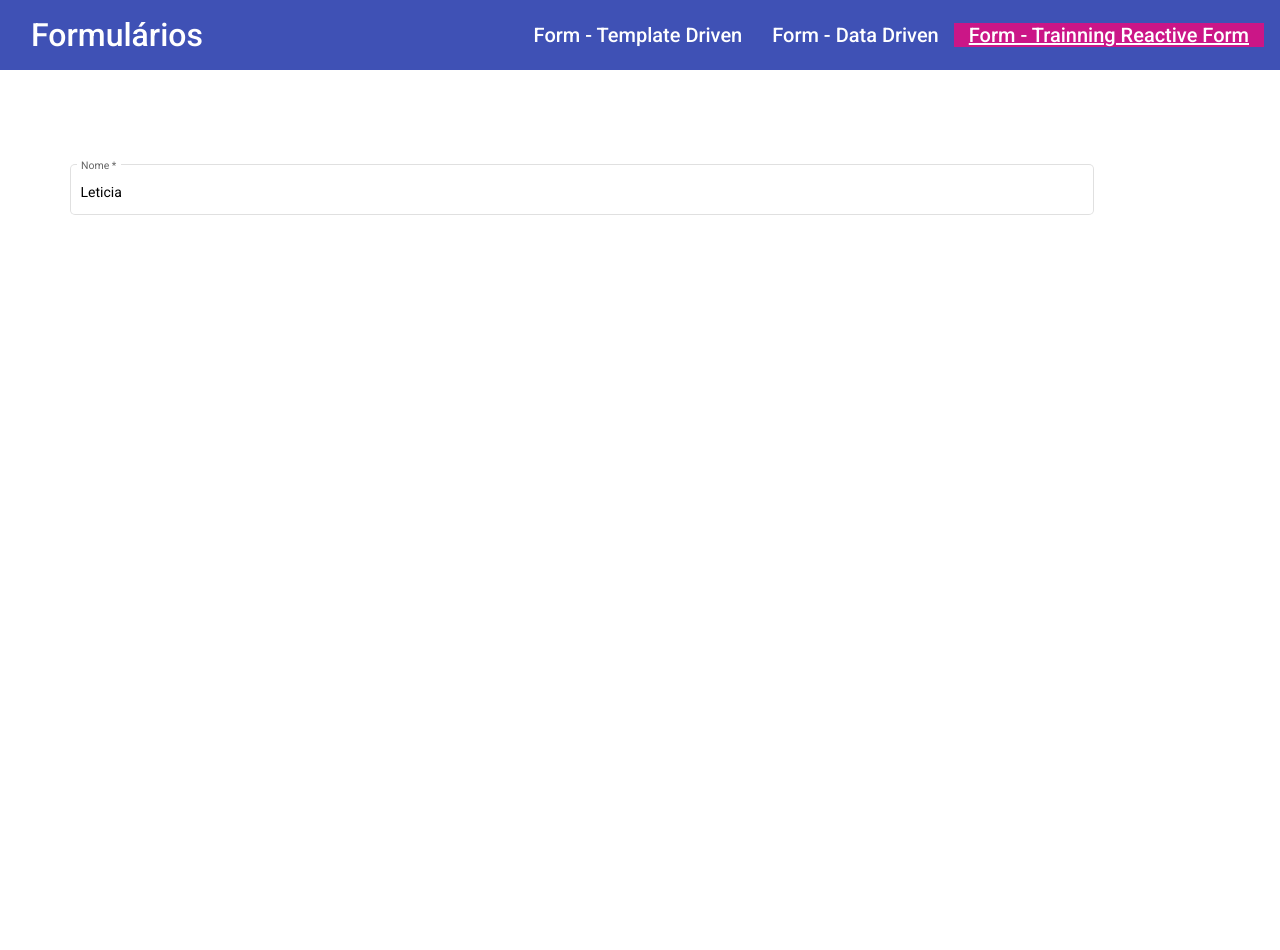
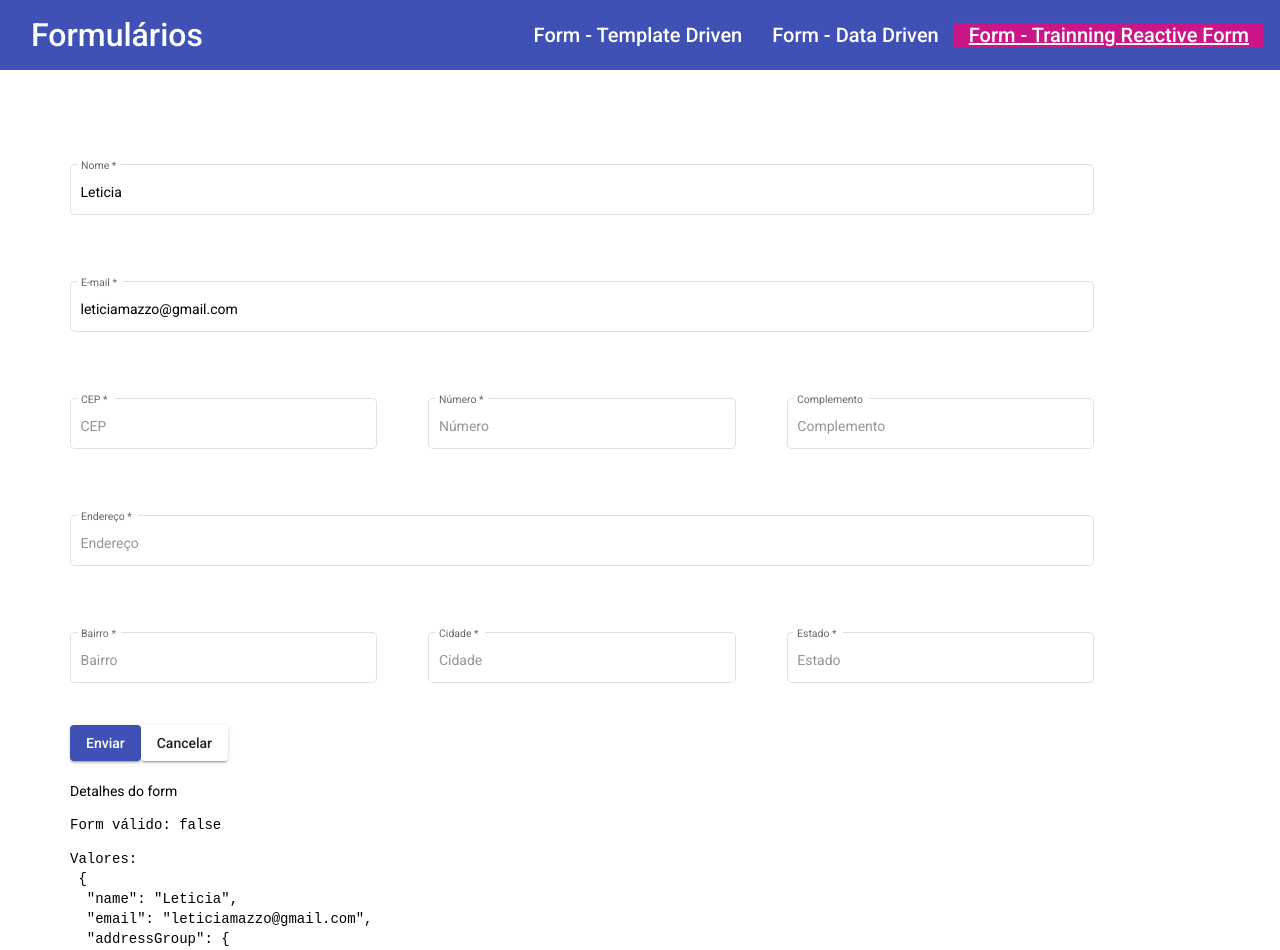
Before and after one commit to leticiamazzo/course-angular, an Angular app in the folder forms/: page /trainningReactiveForm in a window 1280 px wide. Shown: the top 950 px of the page. Before the commit the page ends 800 px from the top, so only its background shows below. Built offline with nearby package versions, Linux system fonts and the light colour scheme.

Commit message:
complete address when type zip code

```diff
--- a/forms/src/app/app.module.ts
+++ b/forms/src/app/app.module.ts
@@ -14,13 +14,12 @@ import { MatToolbarModule } from '@angular/material/toolbar';
 import { FormsModule, ReactiveFormsModule } from '@angular/forms';
 import { DataFormModule } from './data-form/data-form.module';
 import { SharedModule } from './shared/shared.module';
-import { TrainningReactiveFormComponent } from './trainning-reactive-form/trainning-reactive-form.component';
+import { TrainningReactiveFormModule } from './trainning-reactive-form/trainning-reactive-form.module';
 
 @NgModule({
   declarations: [
     AppComponent,
     TemplateFormComponent,
-    TrainningReactiveFormComponent,
   ],
   imports: [
     BrowserModule,
@@ -37,7 +36,8 @@ import { TrainningReactiveFormComponent } from './trainning-reactive-form/trainn
     MatInputModule,
     MatToolbarModule,
 
-    DataFormModule // 3FM - importa módulo para ter acesso
+    DataFormModule, // 3FM - importa módulo para ter acesso
+    TrainningReactiveFormModule
   ],
   providers: [
     {provide: MAT_FORM_FIELD_DEFAULT_OPTIONS, useValue: {floatLabel: 'always'}}
--- a/forms/src/app/data-form/data-form.component.ts
+++ b/forms/src/app/data-form/data-form.component.ts
@@ -43,6 +43,7 @@ export class DataFormComponent implements OnInit {
 
     // 2ª
     // Injeta FormBuilder no constructor
+    // Referencia variável form e atribui a ela a instância do tipo FormGroup()
     this.form = this.formBuilder.group({
       // 8FM - Adiciona validações
       name: [null, [Validators.required, Validators.min(2), Validators.max(30)]],
--- a/forms/src/app/data-form/data-form.module.ts
+++ b/forms/src/app/data-form/data-form.module.ts
@@ -6,6 +6,7 @@ import { MatButtonModule } from '@angular/material/button';
 import { MatFormFieldModule } from '@angular/material/form-field';
 import { MatInputModule } from '@angular/material/input';
 import { SharedModule } from '../shared/shared.module';
+import { HttpClientModule } from '@angular/common/http';
 
 
 
@@ -16,6 +17,7 @@ import { SharedModule } from '../shared/shared.module';
   imports: [
     CommonModule,
     ReactiveFormsModule, // 2FM - p/ trabalhar com formulários reativos, precisa importar ReactiveFormsModule
+    HttpClientModule,
 
     FormsModule,
     MatButtonModule,
--- a/forms/src/app/trainning-reactive-form/trainning-reactive-form.component.html
+++ b/forms/src/app/trainning-reactive-form/trainning-reactive-form.component.html
@@ -1,10 +1,67 @@
 <div class="example-container">
-    <form [formGroup]="form">
-        <!--  (ngSubmit)="onSubmit()" -->
+    <form [formGroup]="form" (ngSubmit)="onSubmit()">
         <mat-form-field appearance="outline" >
             <mat-label>Nome</mat-label>
             <input matInput type="text" placeholder="Nome" id="name" formControlName="name">
-          </mat-form-field>
+        </mat-form-field>
 
+        <mat-form-field appearance="outline" >
+            <mat-label>E-mail</mat-label>
+            <input matInput type="text" placeholder="pat@example.com" formControlName="email">
+        </mat-form-field>
+
+        <div formGroupName="addressGroup">
+            <div class="line">
+              <mat-form-field appearance="outline">
+                <mat-label>CEP</mat-label>
+                <input matInput type="text" placeholder="CEP" id="cep" formControlName="cep" (blur)="consultCEP()">
+              </mat-form-field>
+
+              <mat-form-field appearance="outline">
+                <mat-label>Número</mat-label>
+                <input matInput type="text" placeholder="Número" id="number" formControlName="number">
+              </mat-form-field>
+
+              <mat-form-field appearance="outline">
+                <mat-label>Complemento</mat-label>
+                <input matInput type="text" placeholder="Complemento" id="complement" formControlName="complement">
+              </mat-form-field>
+            </div>
+
+            <div class="inteire-line">
+              <mat-form-field appearance="outline">
+                <mat-label>Endereço</mat-label>
+                <input matInput type="text" placeholder="Endereço" id="address" formControlName="address">
+              </mat-form-field>
+            </div>
+
+            <div class="line">
+              <mat-form-field appearance="outline">
+                <mat-label>Bairro</mat-label>
+                <input matInput type="text" placeholder="Bairro" id="neighborhood" formControlName="neighborhood">
+              </mat-form-field>
+
+              <mat-form-field appearance="outline">
+                <mat-label>Cidade</mat-label>
+                <input matInput type="text" placeholder="Cidade" id="city" formControlName="city">
+              </mat-form-field>
+
+              <mat-form-field appearance="outline">
+                <mat-label>Estado</mat-label>
+                <input matInput type="text" placeholder="Estado" id="state" formControlName="state">
+              </mat-form-field>
+            </div>
+        </div>
+
+        <button mat-raised-button color="primary">Enviar</button>
+        <button mat-raised-button (click)="resetData()">Cancelar</button>
     </form>
+
+    <div style="margin-top: 20px" *ngIf="form">
+        <div>Detalhes do form</div>
+
+        <pre>Form válido: {{ form.valid }}</pre>
+
+        <pre>Valores: <br> {{ form.value | json }}</pre>
+    </div>
 </div>
--- a/forms/src/app/trainning-reactive-form/trainning-reactive-form.component.ts
+++ b/forms/src/app/trainning-reactive-form/trainning-reactive-form.component.ts
@@ -1,5 +1,6 @@
 import { FormBuilder, FormGroup, Validators } from '@angular/forms';
 import { Component, OnInit } from '@angular/core';
+import { HttpClient } from '@angular/common/http';
 
 @Component({
   selector: 'app-trainning-reactive-form',
@@ -8,15 +9,90 @@ import { Component, OnInit } from '@angular/core';
 })
 export class TrainningReactiveFormComponent implements OnInit {
   form: FormGroup;
+  apiURL: string;
 
   constructor(
     private formBuilder: FormBuilder,
-  ) { }
+    private http: HttpClient,
+  ) {
+    this.apiURL = 'https://httpbin.org/post';
+  }
 
   ngOnInit(): void {
     this.form = this.formBuilder.group({
-      name: ['Leticia', [Validators.required, Validators.min(2), Validators.max(30)]]
+      name: ['Leticia', [Validators.required, Validators.min(2), Validators.max(30)]],
+      email: ['leticiamazzo@gmail.com', [Validators.required, Validators.email]],
+
+      addressGroup: this.formBuilder.group({
+        cep: [null, Validators.required],
+        number: [null, Validators.required],
+        complement: [null],
+        address: [null, Validators.required],
+        neighborhood: [null, Validators.required],
+        city: [null, Validators.required],
+        state: [null, Validators.required],
+      })
+
     })
   }
 
+  onSubmit() {
+    console.log(this.form);
+
+    this.http.post(`${this.apiURL}`, JSON.stringify(this.form.value))
+    .subscribe(data => {
+      console.log(data);
+
+      this.form.reset()
+    },
+      // caso aconteça um erro formulário não é resetado e usuário ainda pode corrigir sem perder o que fez
+      (error => alert('erro'))
+
+    );
+  }
+
+  consultCEP() {
+    let cep = this.form.get('addressGroup.cep').value;
+
+    cep = cep.replace(/\D/g, '');
+
+    if (cep !== '') {
+    //   let validateCep = /ˆ[0-9]{8}$/;
+
+    //   if (validateCep.test(cep)) {
+        // this.resetData();
+
+        this.http.get(`//viacep.com.br/ws/${cep}/json/`)
+          .subscribe(data => this.populateData(data));
+      // }
+    }
+  }
+
+  resetData() {
+    this.form.patchValue({
+      name: null,
+      email: null,
+      addressGroup: {
+        cep: null,
+        number: null,
+        complement: null,
+        address: null,
+        neighborhood: null,
+        city: null,
+        state: null,
+      }
+    });
+  }
+
+  populateData(data) {
+    this.form.patchValue({
+      addressGroup: {
+        complement: data.complemento,
+        address: data.logradouro,
+        neighborhood: data.bairro,
+        city: data.localidade,
+        state: data.uf,
+      }
+    });
+  }
 }
```
Also changed, not shown: forms/src/app/trainning-reactive-form/trainning-reactive-form.module.ts (+5 -4 lines).
